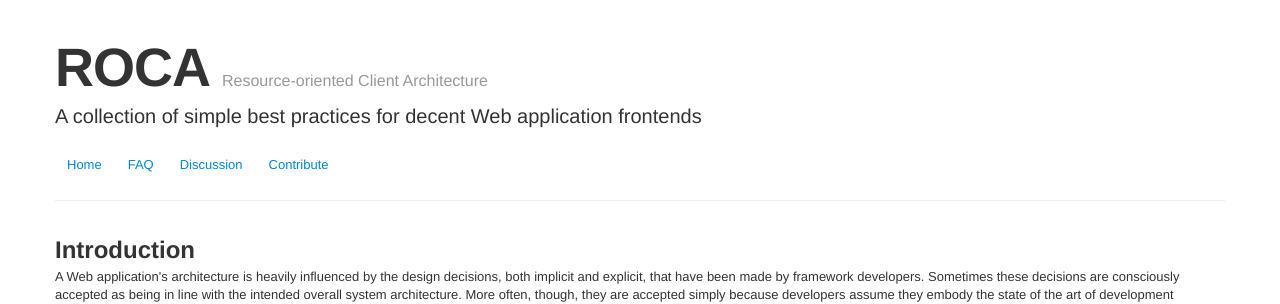
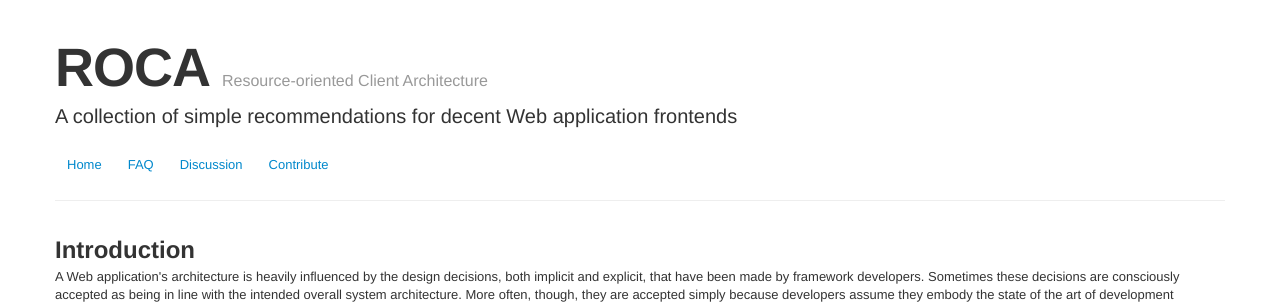
Before and after one commit to innoq/ROCA, a Jekyll site: the page built from index.html, in a window 1280 px wide. Shown: the top 304 px of the page. Built offline with Jekyll 4.4.1, drawn with Linux system fonts in a browser that asks for light colours.

Commit message:
got rid of 'best practices'

```diff
--- a/_layouts/default.html
+++ b/_layouts/default.html
@@ -19,7 +19,7 @@
 
     <header class="main">
       <h1>ROCA <small>Resource-oriented Client Architecture</small></h1>
-      <p class="lead">A collection of simple best practices for decent Web application frontends</p>
+      <p class="lead">A collection of simple recommendations for decent Web application frontends</p>
       <div class="subnav">
         <ul class="nav nav-pills">
           <li><a href="index.html">Home</a></li>
```
